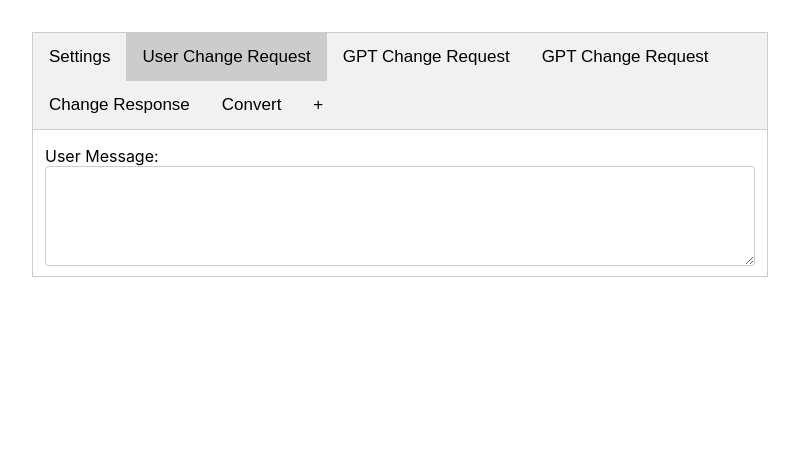
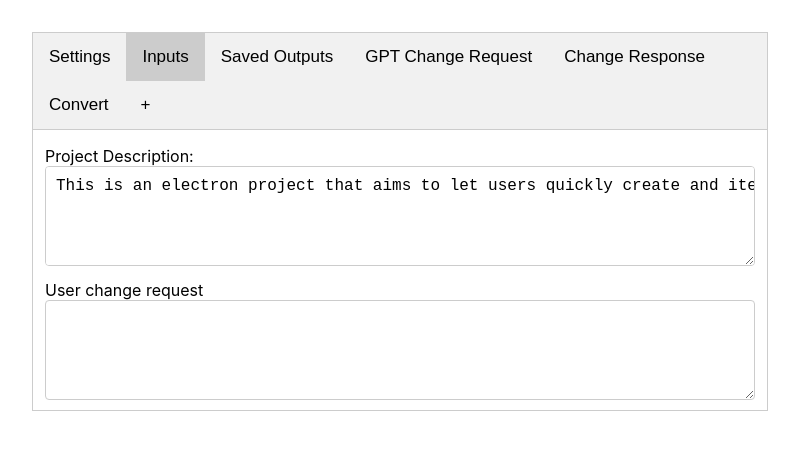
Before and after one commit to Squarific/gpt-cobuilder, an Electron app: page src/view/generate.html in a window 800 px wide. Drawn offline with Linux system fonts and the light colour scheme.

Commit message:
Change tab structure a bit

```diff
--- a/src/view/generate.html
+++ b/src/view/generate.html
@@ -8,9 +8,9 @@
   <body>
     <div class="tab">
       <button class="tablinks" onclick="openTab(event, 'Settings')">Settings</button>
-      <button class="tablinks firstOpen" onclick="openTab(event, 'HighLevelChangeRequest')">User Change Request</button>
-      <button class="tablinks" onclick="openTab(event, 'ChangeRequest')">GPT Change Request</button>
-      <button class="tablinks" onclick="openTab(event, 'ChangeRequest')">GPT Change Request</button>
+      <button class="tablinks firstOpen" onclick="openTab(event, 'Inputs')">Inputs</button>
+      <button class="tablinks" onclick="openTab(event, 'Outputs')">Saved Outputs</button>
+      <button class="tablinks" onclick="openTab(event, 'GPTChangeRequest')">GPT Change Request</button>
       <button class="tablinks" onclick="openTab(event, 'ChangeResponse')">Change Response</button>
       <button class="tablinks" onclick="openTab(event, 'Convert')">Convert</button>
       <button class="tablinks" id="add-tab-button">+</button>
@@ -28,10 +28,6 @@
       <!-- Display Selected Folder -->
       <span id="folder-display"></span>
 
-      <!-- Textarea for project description -->
-      <label for="project-description">Project Description:</label>
-      <textarea id="project-description" rows="5">This is an electron project that aims to let users quickly create and iterate on applications.</textarea>
-
       <!-- Dropdown for selecting a model -->
       <label for="model-selection">Select a model:</label>
       <select id="model-selection">
@@ -42,7 +38,7 @@
       </select>
     </div>
 
-    <div id="ChangeRequest" class="tabcontent">
+    <div id="GPTChangeRequest" class="tabcontent">
       <!-- Include Refresh File List Button -->
       <button id="refresh-filelist">Refresh File List</button>
 
@@ -86,9 +82,19 @@ Suggest changes to the right files. If you need to change multiple files, includ
       <textarea id="model-response"></textarea>
     </div>
 
-    <div id="HighLevelChangeRequest" class="tabcontent">
+    <div id="Inputs" class="tabcontent">
+      <!-- Textarea for project description -->
+      <label for="project-description">Project Description:</label>
+      <textarea id="project-description" rows="5">This is an electron project that aims to let users quickly create and iterate on applications.</textarea>
+
       <!-- Input field for user message -->
-      <label for="user-message">User Message:</label>
+      <label for="user-message">User change request</label>
+      <textarea id="user-message" rows="5" ></textarea>
+    </div>
+
+    <div id="Outputs" class="tabcontent">
+      <!-- Input field for user message -->
+      <label for="user-message">EXAMPLE</label>
       <textarea id="user-message" rows="5" ></textarea>
     </div>
 
```
Also changed, not shown: 1 other file.
